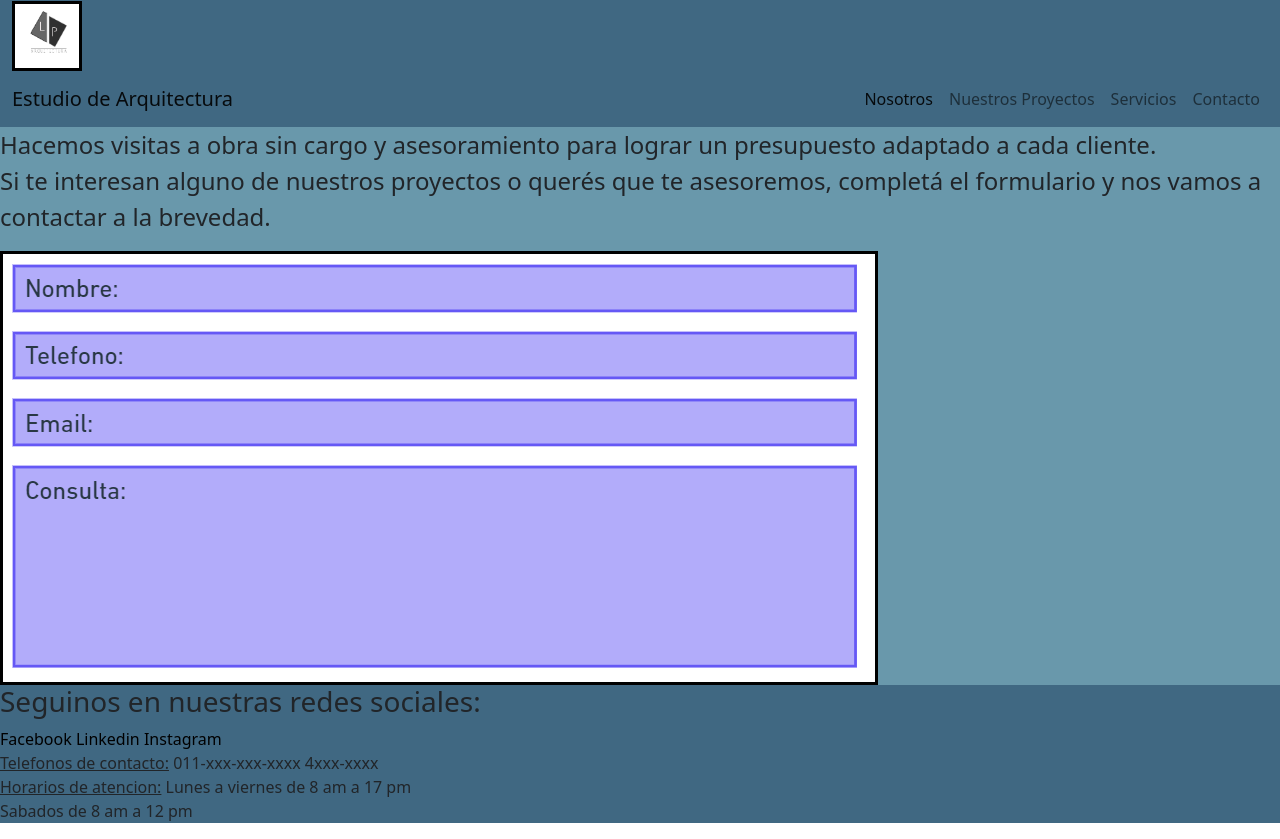
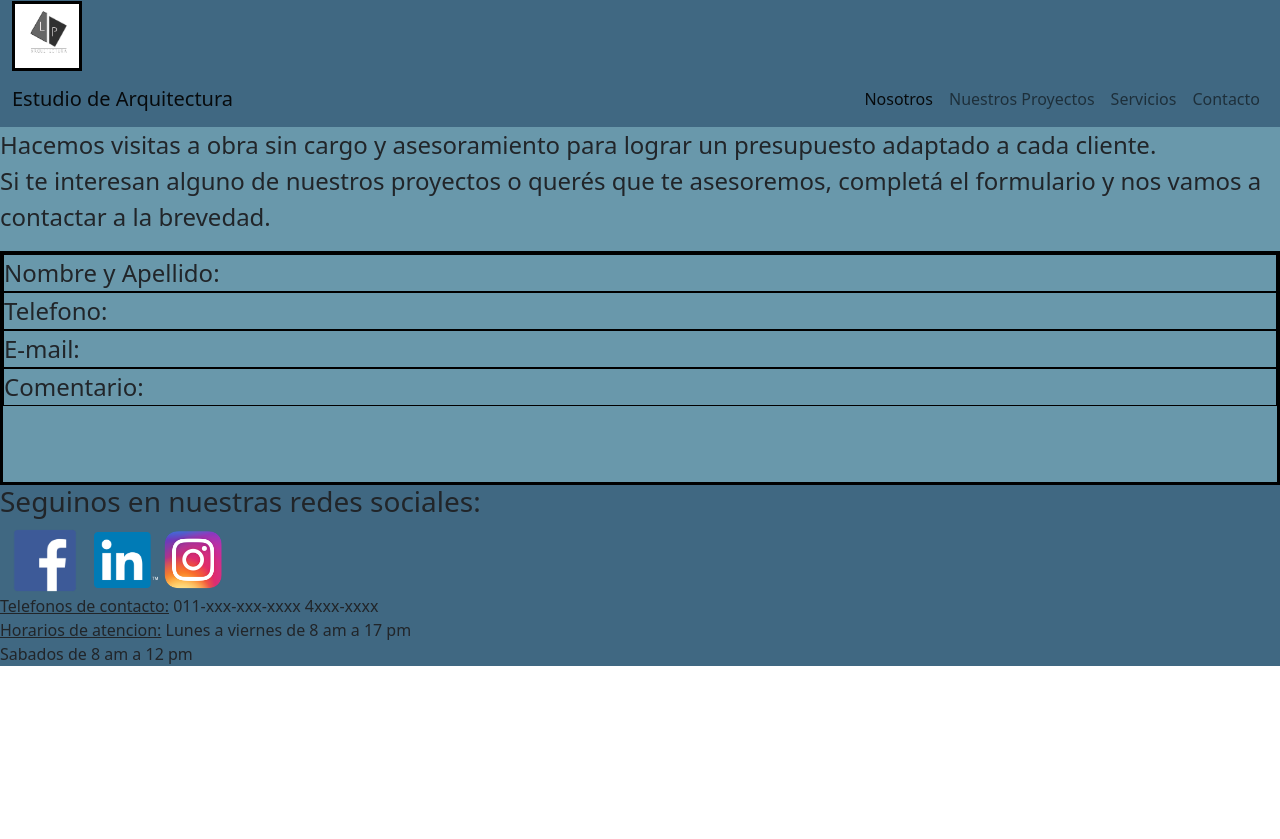
Before and after one commit to npastorella/Proyecto-CoderHouse, a plain HTML site: page secciones-css/contacto.html in a window 1280 px wide. After the commit the page ends 800 px from the top, so only its background shows below. Drawn offline with nearby package versions, Linux system fonts and the light colour scheme.

Commit message:
animaciones, footer, grid en contacto

```diff
--- a/secciones-css/contacto.html
+++ b/secciones-css/contacto.html
@@ -19,7 +19,7 @@
 </head>
 
 <body>
-    <header>
+    <header class="sticky-top menu">
         <div class="container-fluid class-Header ">
             <img src="../imagenes/logoluli.jpg" alt="Logo" width="70" height="70" class="d-inline-block align-text-top">
         </div>
@@ -51,21 +51,41 @@
         </nav>
     </header>
     <main class="nav-Contacto">
-        <!--En esta seccion voy a colocar un formulario (coloque una imagen a modo ilustrativo)-->
+        <!--En esta seccion voy a colocar un formulario (Genere un grid para poder cumplir con la entrega)-->
         <p>
             Hacemos visitas a obra sin cargo y asesoramiento para lograr un presupuesto adaptado a cada cliente. <br>
-            Si te interesan alguno de nuestros proyectos o querés que te asesoremos, completá el formulario y nos vamos a contactar a la brevedad.
+            Si te interesan alguno de nuestros proyectos o querés que te asesoremos, completá el formulario y nos vamos
+            a contactar a la brevedad.
         </p>
-        <img class="img-Cont" src="../imagenes/secc-contacto.png" alt="imagen">
-
+        <section class="grid-Contacto">
+            <div class="grid-contA">
+                Nombre y Apellido:
+            </div>
+            <div class="grid-contB">
+                Telefono:
+            </div>
+            <div class="grid-contC">
+                E-mail:
+            </div>
+            <div class="grid-contD">
+                Comentario:
+            </div>
+        </section>
     </main>
 
     <footer class="class-Footer">
         <div>
             <h3>Seguinos en nuestras redes sociales:</h3>
-            <a href="http://www.facebook.com" target="_blank">Facebook</a>
-            <a href="http://www.linkedin.com" target="_blank">Linkedin</a>
-            <a href="http://www.instagram.com" target="_blank">Instagram</a>
+
+            <a href="http://www.facebook.com" target="_blank">
+                <img class="img-face" src="../imagenes/redes/face.png" alt="Enlace Facebook">
+            </a>
+            <a href="http://www.linkedin.com" target="_blank">
+                <img class="img-linkedin" src="../imagenes/redes/linkedin.png" alt="Enlace Linkedin">
+            </a>
+            <a href="http://www.instagram.com" target="_blank">
+                <img class="img-insta" src="../imagenes/redes/instagram.png" alt="Enlace Instagram">
+            </a>
             <p>
                 <u>Telefonos de contacto:</u> 011-xxx-xxx-xxxx 4xxx-xxxx <br>
                 <u>Horarios de atencion:</u> Lunes a viernes de 8 am a 17 pm <br> Sabados de 8 am a 12 pm
--- a/secciones-css/style.css
+++ b/secciones-css/style.css
@@ -18,6 +18,25 @@ body {
 a {
     text-decoration: none;
     color: black;
+}
+
+.menu a:hover{
+    display: block;
+    background-color: rgba(0, 255, 13, 0.363);
+    transition-property: all;
+    transition-duration: 1s;
+    text-decoration: underline;
+    transform: scale(1.1);
+    border: solid 2px black;
+
+}
+
+.boton a:hover{
+    display: block;
+    text-decoration: underline;
+    transition-property: all;
+    transition-duration: 2s;
+    transform: scale(1.5);
 }
 
 /*Inicio header*/
@@ -215,8 +234,48 @@ img {
     font-size: 1.5rem;
 }
 
+/*Fin de seccion contacto*/
 
-/*Fin de seccion contacto*/
+/*Animaciones*/
+.grid-Contacto {
+    display: grid;
+    grid-template-columns: 1fr;
+    grid-template-rows: repeat(6, 1fr);
+    grid-column-gap: 0px;
+    grid-row-gap: 0px;
+    border: solid 3px black;
+    }
+.grid-contA{
+    grid-row: 1 span 1;
+    border: solid 1px black;
+}
+.grid-contB{
+    grid-row: 1 span 1;
+    border: solid 1px black;
+}
+.grid-contC{
+    grid-row: 1 span 1;
+    border: solid 1px black;
+}
+.grid-contD{
+    grid-row: 1 span ;
+    border: solid 1px black;
+}
+/*Seccion redes footer*/
+.img-face{
+    width: 7%;
+    border: none;
+}
+
+.img-linkedin{
+    width: 5%;
+    border: none;
+}
+
+.img-insta{
+    width: 5%;
+    border: none;
+}
 
 
 /*Media Queris Mobile*/
```
Also changed, not shown: index.html (+17 -13 lines), secciones-css/nosotros.html (+12 -5 lines), secciones-css/nuestrosproyectos.html (+11 -4 lines), secciones-css/servicios.html (+11 -4 lines), imagenes/redes/face.png (added), imagenes/redes/instagram.png (added), imagenes/redes/linkedin.png (added).
